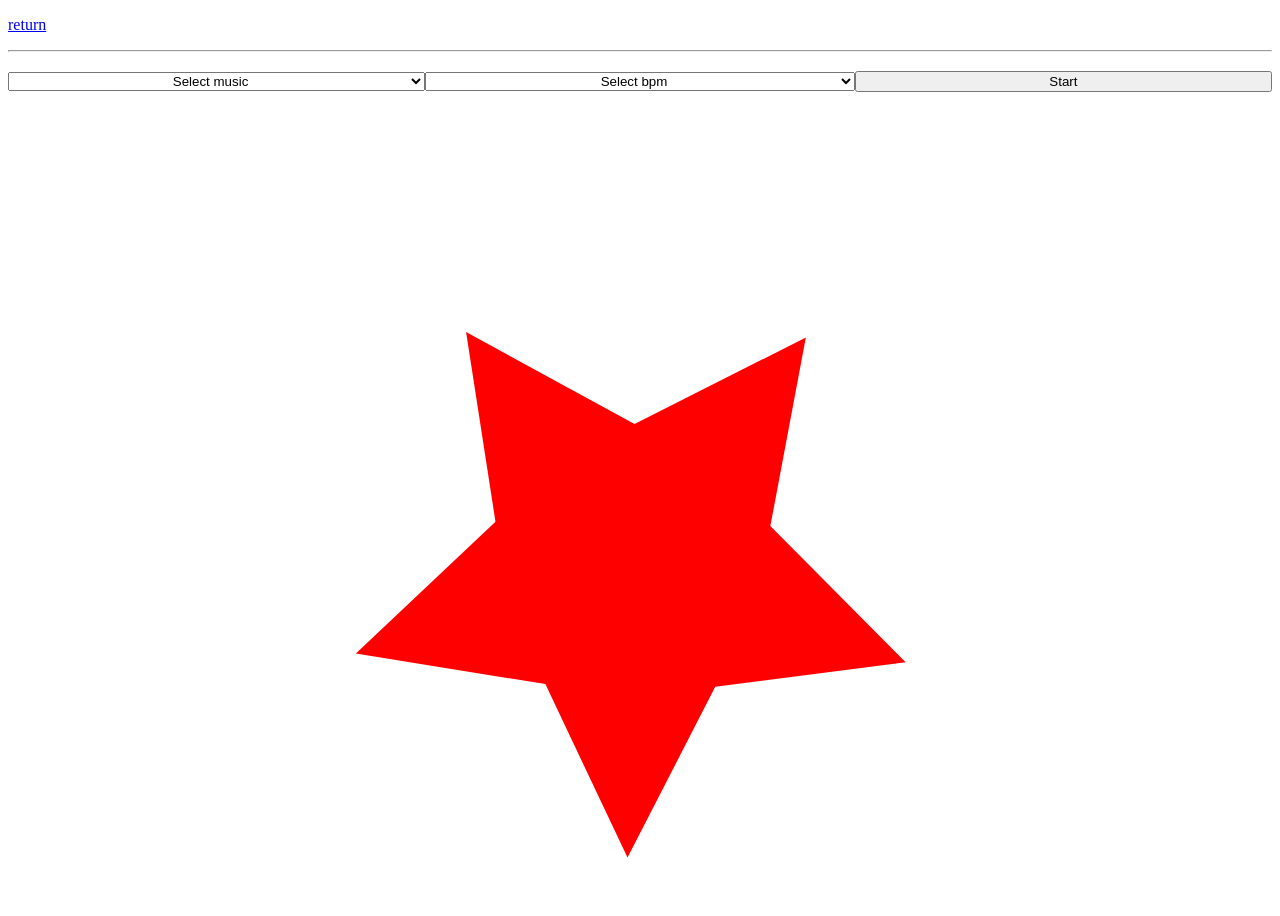
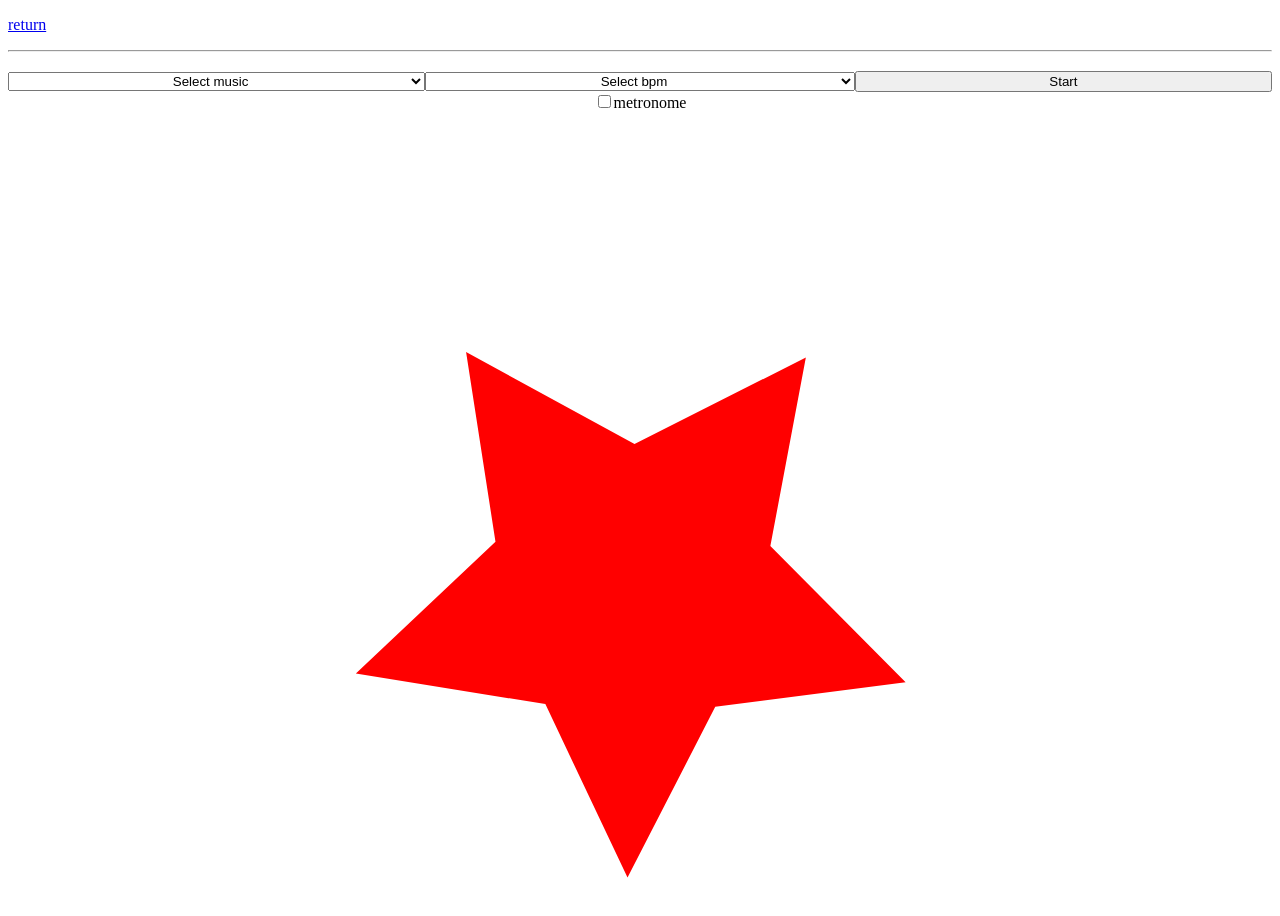
Before and after one commit to audio-lge87/audio-lge87.github.io, a plain HTML site: page music-practice.html in a window 1280 px wide. Drawn offline with Linux system fonts and the light colour scheme.

Commit message:
Add metronome toggle

```diff
--- a/music-practice.html
+++ b/music-practice.html
@@ -17,6 +17,7 @@
 		#left {text-align: left; width: 33%; background: white;}
 		#middle {text-align: center; width: 34%; background: white;}
 		#right {text-align: right; width: 33%; background: white;}
+		#switch_metronome {text-align: center; width: 100%; background: white;}
 		.demo-song-list {
 			text-align: center;
 			text-align-last:center;
@@ -103,6 +104,10 @@
 		</div>
 	</div>
 
+	<div id="switch_metronome">
+		<input type="checkbox" name="yes">metronome
+	</div>
+
 	<!-- Music SVG display -->
 	<div id="svg-part">
 		<object id="svg-object" type="image/svg+xml" data="svg/logo.svg" width="1000vmin">
```
